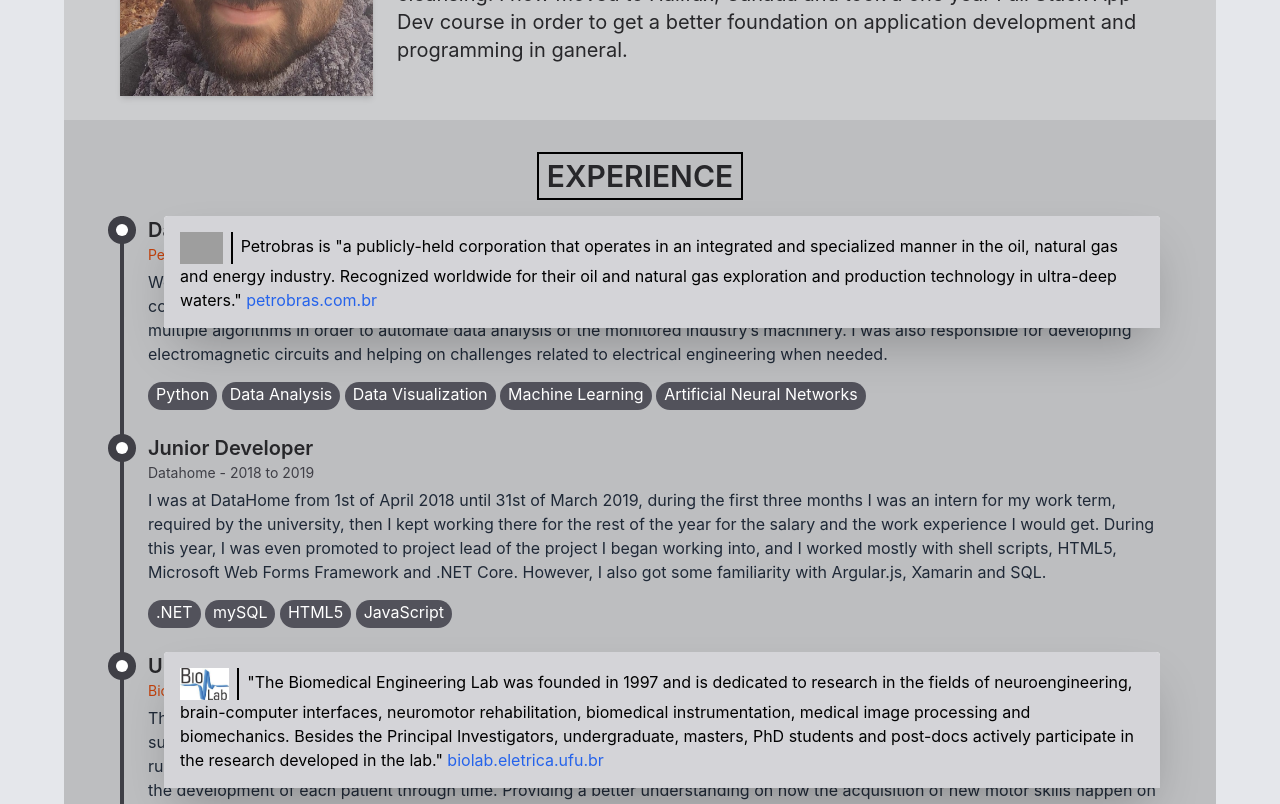
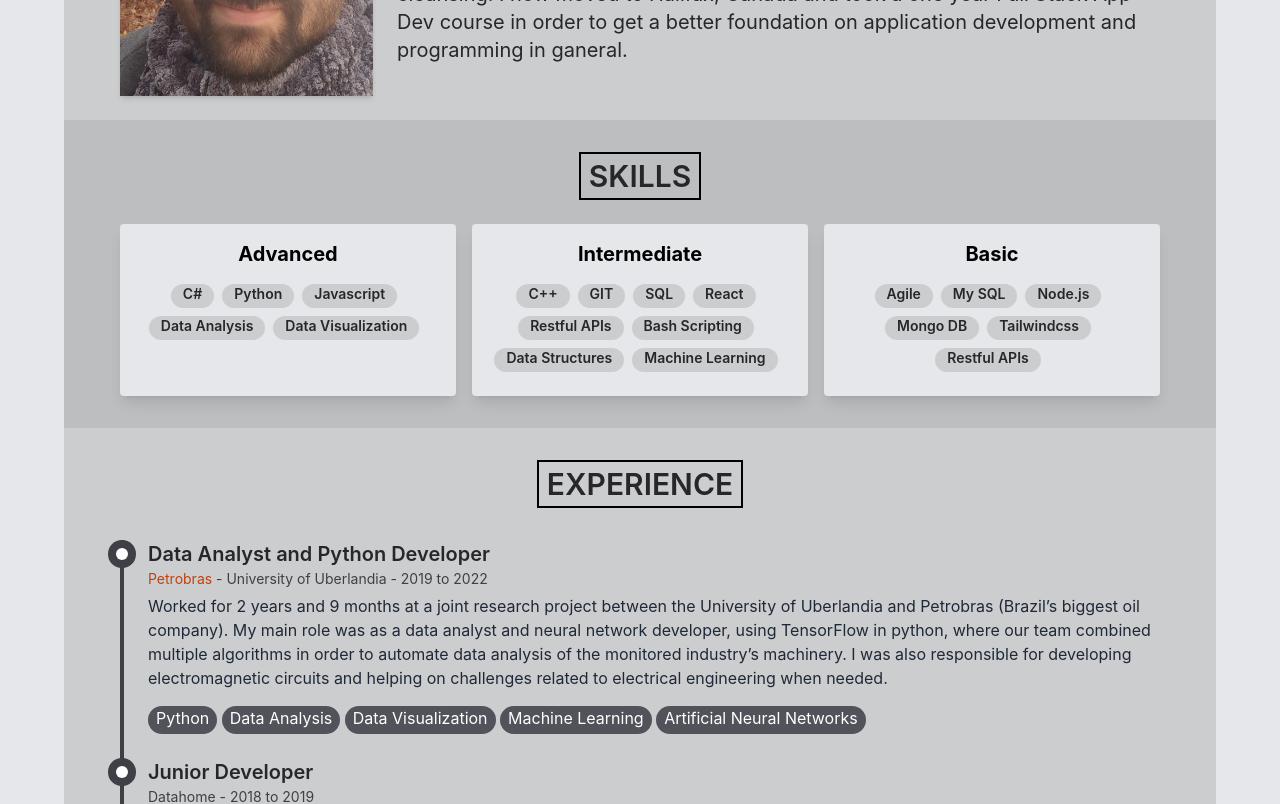
Before and after one commit to tuliotorezan/portfolio, a React (Create React App) app: page / in a window 1280 px wide. Shown: the part 280-1084 px from the top of the page. Built offline with nearby package versions, Linux system fonts and the light colour scheme; grey boxes are pictures that could not be loaded.

Commit message:
skills component

```diff
--- a/src/App.js
+++ b/src/App.js
@@ -3,11 +3,13 @@ import './App.css';
 import Intro from './components/Intro/Intro';
 import Education from './components/Education/Education';
 import Work from './components/Work/Work';
+import Skills from './components/Skills/Skills';
 
 function App() {
   return (
     <div className="App">
       <Intro/>
+      <Skills/>
       <Work/>
       <Education/>
     </div>
--- a/src/components/Education/Education.js
+++ b/src/components/Education/Education.js
@@ -3,7 +3,7 @@ import React from 'react'
 function Education(props) {
     return (
         <section className="bg-gray-200 dark:bg-zinc-800">
-            <div className="max-w-6xl px-6 pt-8 pb-2 mx-auto bg-main-color">
+            <div className="max-w-6xl px-6 pt-8 pb-2 mx-auto bg-main-color2">
                 <div className='mx-auto mb-4 w-fit border-2 border-black dark:border-white'><h1 className='m-1 mx-2 text-2xl font-semibold text-zinc-800 capitalize lg:text-3xl dark:text-gray-200'>EDUCATION</h1></div>
                 <div className='mx-6 grid grid-cols-1 divide-y divide-solid divide-black dark:divide-white'>
                     <div  className='py-4 m-1 text-zinc-800 dark:text-gray-200'>
--- /dev/null
+++ b/src/components/Skills/Skills.js
@@ -0,0 +1,56 @@
+import React, { Component } from 'react'
+
+export default class Skills extends Component {
+    render() {
+        return (
+            <section className="bg-gray-200 dark:bg-zinc-800">
+                <div className="max-w-6xl px-6 py-8 mx-auto bg-main-color2">
+                    <div className='mx-auto mb-6 w-fit border-2 border-black dark:border-white'><h1 className='m-1 mx-2 text-2xl font-semibold text-zinc-800 capitalize lg:text-3xl dark:text-gray-200'>SKILLS</h1></div>
+                    <div className='px-8 grid grid-cols-3 gap-4'>
+                        <div class="max-w-sm bg-gray-200 rounded overflow-hidden shadow-lg inline">
+                                <div class="px-4 py-4 flex justify-center">
+                                    <div class="font-bold text-xl">Advanced</div>
+                                </div>
+                                <div class="px-4 pb-4 flex justify-center flex-wrap">
+                                    <span class="inline-block bg-main-color rounded-full px-3 pb-1 text-sm font-semibold text-zinc-800 mr-2 mb-2">C#</span>
+                                    <span class="inline-block bg-main-color rounded-full px-3 pb-1 text-sm font-semibold text-zinc-800 mr-2 mb-2">Python</span>
+                                    <span class="inline-block bg-main-color rounded-full px-3 pb-1 text-sm font-semibold text-zinc-800 mr-2 mb-2">Javascript</span>
+                                    <span class="inline-block bg-main-color rounded-full px-3 pb-1 text-sm font-semibold text-zinc-800 mr-2 mb-2">Data Analysis</span>
+                                    <span class="inline-block bg-main-color rounded-full px-3 pb-1 text-sm font-semibold text-zinc-800 mr-2 mb-2">Data Visualization</span>
+                                </div>
+                        </div>
+                        <div class="max-w-sm bg-gray-200 rounded overflow-hidden shadow-lg inline">
+                                <div class="px-4 py-4 flex justify-center">
+                                    <div class="font-bold text-xl">Intermediate</div>
+                                </div>
+                                <div class="px-4 pb-4 flex justify-center flex-wrap">
+                                    <span class="inline-block bg-main-color rounded-full px-3 pb-1 text-sm font-semibold text-zinc-800 mr-2 mb-2">C++</span>
+                                    <span class="inline-block bg-main-color rounded-full px-3 pb-1 text-sm font-semibold text-zinc-800 mr-2 mb-2">GIT</span>
+                                    <span class="inline-block bg-main-color rounded-full px-3 pb-1 text-sm font-semibold text-zinc-800 mr-2 mb-2">SQL</span>
+                                    <span class="inline-block bg-main-color rounded-full px-3 pb-1 text-sm font-semibold text-zinc-800 mr-2 mb-2">React</span>
+                                    <span class="inline-block bg-main-color rounded-full px-3 pb-1 text-sm font-semibold text-zinc-800 mr-2 mb-2">Restful APIs</span>
+                                    <span class="inline-block bg-main-color rounded-full px-3 pb-1 text-sm font-semibold text-zinc-800 mr-2 mb-2">Bash Scripting</span>
+                                    <span class="inline-block bg-main-color rounded-full px-3 pb-1 text-sm font-semibold text-zinc-800 mr-2 mb-2">Data Structures</span>
+                                    <span class="inline-block bg-main-color rounded-full px-3 pb-1 text-sm font-semibold text-zinc-800 mr-2 mb-2">Machine Learning</span>
+                                </div>
+                        </div>
+                        <div class="max-w-sm bg-gray-200 rounded overflow-hidden shadow-lg inline">
+                                <div class="px-6 py-4 flex justify-center">
+                                    <div class="font-bold text-xl">Basic</div>
+                                </div>
+                                <div class="px-4 pb-4 flex justify-center flex-wrap">
+                                    <span class="inline-block bg-main-color rounded-full px-3 pb-1 text-sm font-semibold text-zinc-800 mr-2 mb-2">Agile</span>
+                                    <span class="inline-block bg-main-color rounded-full px-3 pb-1 text-sm font-semibold text-zinc-800 mr-2 mb-2">My SQL</span>
+                                    <span class="inline-block bg-main-color rounded-full px-3 pb-1 text-sm font-semibold text-zinc-800 mr-2 mb-2">Node.js</span>
+                                    <span class="inline-block bg-main-color rounded-full px-3 pb-1 text-sm font-semibold text-zinc-800 mr-2 mb-2">Mongo DB</span>
+                                    <span class="inline-block bg-main-color rounded-full px-3 pb-1 text-sm font-semibold text-zinc-800 mr-2 mb-2">Tailwindcss</span>
+                                    <span class="inline-block bg-main-color rounded-full px-3 pb-1 text-sm font-semibold text-zinc-800 mr-2 mb-2">Restful APIs</span>
+                                </div>
+                        </div>
+
+                    </div>
+                </div>
+            </section>
+        )
+    }
+}
--- a/src/components/Work/Work.js
+++ b/src/components/Work/Work.js
@@ -4,19 +4,19 @@ import PropTypes from 'prop-types'
 function Work(props) {
     return (
         <section className="bg-gray-200 dark:bg-zinc-800">
-            <div className="max-w-6xl px-6 pt-8 pb-2 mx-auto bg-main-color2">
-                <div className='mx-auto mb-4 w-fit border-2 border-black dark:border-white'><h1 className='m-1 mx-2 text-2xl font-semibold text-zinc-800 capitalize lg:text-3xl dark:text-gray-200'>EXPERIENCE</h1></div>
+            <div className="max-w-6xl px-6 pt-8 pb-2 mx-auto bg-main-color">
+                <div className='mx-auto mb-8 w-fit border-2 border-black dark:border-white'><h1 className='m-1 mx-2 text-2xl font-semibold text-zinc-800 capitalize lg:text-3xl dark:text-gray-200'>EXPERIENCE</h1></div>
                 <div className='px-8'>
                     <ol className="relative border-l-4 border-zinc-700 dark:border-zinc-200">
                         <li className="mb-6 ml-6 ">
                             <span className="absolute flex items-center justify-center w-3 h-3 bg-white rounded-full mt-2 -left-2 ring-8 ring-zinc-700 dark:ring-zinc-200 dark:bg-zinc-800" />
                             <h2 className="flex items-center mb-1 text-xl font-semibold text-zinc-800 dark:text-white">Data Analyst and Python Developer</h2>
                             <time className="block mb-2 text-sm font-normal leading-none text-zinc-700 dark:text-zinc-200"><a className='hover:text-zinc-700 focus:outline-none text-orange-700 cursor-pointer' onMouseOver={() => { document.getElementById("petroPopover").classList.toggle("opacity-0") }}>Petrobras</a> - University of Uberlandia - 2019 to 2022</time>
-                            <div id="petroPopover" className="absolute z-10 transition duration-150 ease-in-out md:mt-0 mt-8 top-0 left-0 sm:ml-10 md:ml-10">
+                            <div id="petroPopover" className="opacity-0 absolute z-10 transition duration-150 ease-in-out md:mt-0 mt-8 top-0 left-0 sm:ml-10 md:ml-10">
                                 <div class="relatie w-full bg-white rounded shadow-2xl">
-                                    <div class="relative bg-zinc-300 rounded-t py-4 px-4">
+                                    <div class="relative bg-gray-200 rounded-t py-4 px-4">
                                         <img src="/petrobras.png" className="max-h-8 inline pr-2 border-r-2 border-black"/>
-                                        <p className='pl-2 inline'>Petrobras is "a publicly-held corporation that operates in an integrated and specialized manner in the oil, natural gas and energy industry. Recognized worldwide for their oil and natural gas exploration and production technology in ultra-deep waters." <a className='text-blue-600 hover:text-blue-800' href="https://petrobras.com.br/en/about-us/profile/">petrobras.com.br</a> </p>
+                                        <p className='pl-2 inline'>Petrobras is "a publicly-held corporation that operates in an integrated and specialized manner in the oil, natural gas and energy industry. Recognized worldwide for their oil and natural gas exploration and production technology in ultra-deep waters." <a className='text-blue-600 hover:text-blue-800' href="https://petrobras.com.br/en/about-us/profile/" target="_blank">petrobras.com.br</a> </p>
                                     </div>
                                 </div>
                             </div>
@@ -34,11 +34,11 @@ function Work(props) {
                             <span className="absolute flex items-center justify-center w-3 h-3 bg-white rounded-full mt-2 -left-2 ring-8 ring-zinc-700 dark:ring-zinc-200 dark:bg-zinc-800" />
                             <h2 className="flex items-center ml-6 mb-1 text-xl font-semibold text-zinc-800 dark:text-white">Undergrad Research Assistant</h2>
                             <time className="block mb-2 ml-6 text-sm font-normal leading-none text-zinc-700 dark:text-zinc-200"><a className='hover:text-zinc-700 focus:outline-none text-orange-700 cursor-pointer' onMouseOver={() => { document.getElementById("biolabPopover").classList.toggle("opacity-0") }}>Biolab</a> - Awarded grant by "Institutional Program for Scientific Initiation Grants" - 2018 to 2019</time>
-                            <div id="biolabPopover" className="absolute z-10 transition duration-150 ease-in-out md:mt-0 mt-8 top-0 left-0 sm:ml-10 md:ml-10">
+                            <div id="biolabPopover" className="opacity-0 absolute z-10 transition duration-150 ease-in-out md:mt-0 mt-8 top-0 left-0 sm:ml-10 md:ml-10">
                                 <div class="relatie w-full bg-white rounded shadow-2xl">
-                                    <div class="relative bg-zinc-300 rounded-t py-4 px-4">
+                                    <div class="relative bg-gray-200 rounded-t py-4 px-4">
                                         <img src="/biolab.jpg" className="max-h-8 inline pr-2 border-r-2 border-black"/>
-                                        <p className='pl-2 inline'>"The Biomedical Engineering Lab was founded in 1997 and is dedicated to research in the fields of neuroengineering, brain-computer interfaces, neuromotor rehabilitation, biomedical instrumentation, medical image processing and biomechanics. Besides the Principal Investigators, undergraduate, masters, PhD students and post-docs actively participate in the research developed in the lab." <a className='text-blue-600 hover:text-blue-800' href="http://www.biolab.eletrica.ufu.br/en/index.html">biolab.eletrica.ufu.br</a> </p>
+                                        <p className='pl-2 inline'>"The Biomedical Engineering Lab was founded in 1997 and is dedicated to research in the fields of neuroengineering, brain-computer interfaces, neuromotor rehabilitation, biomedical instrumentation, medical image processing and biomechanics. Besides the Principal Investigators, undergraduate, masters, PhD students and post-docs actively participate in the research developed in the lab." <a className='text-blue-600 hover:text-blue-800' href="http://www.biolab.eletrica.ufu.br/en/index.html" target="_blank">biolab.eletrica.ufu.br</a> </p>
                                     </div>
                                 </div>
                             </div>
@@ -56,11 +56,11 @@ function Work(props) {
                             <span className="absolute flex items-center justify-center w-3 h-3 bg-white rounded-full mt-2 -left-2 ring-8 ring-zinc-700 dark:ring-zinc-200 dark:bg-zinc-800" />
                             <h2 className="flex items-center mb-1 ml-6 text-xl font-semibold text-zinc-800 dark:text-white">Summer Intern</h2>
                             <time className="block mb-2 ml-6 text-sm font-normal leading-none text-zinc-700 dark:text-zinc-200"><a className='hover:text-zinc-700 focus:outline-none text-orange-700 cursor-pointer' onMouseOver={() => { document.getElementById("stuartPopover").classList.toggle("opacity-0") }}>Stuart Lab</a> - University of California, Santa Cruz - 2016</time>
-                            <div id="stuartPopover" className="absolute z-10 transition duration-150 ease-in-out md:mt-0 mt-8 top-0 left-0 sm:ml-10 md:ml-10">
+                            <div id="stuartPopover" className="opacity-0 absolute z-10 transition duration-150 ease-in-out md:mt-0 mt-8 top-0 left-0 sm:ml-10 md:ml-10">
                                 <div class="relatie w-full bg-white rounded shadow-2xl">
-                                    <div class="relative bg-zinc-300 rounded-t py-4 px-4">
+                                    <div class="relative bg-gray-200 rounded-t py-4 px-4">
                                         <img src="/UCSC.png" className="max-h-8 inline pr-2 border-r-2 border-black"/>
-                                        <p className='pl-2 inline'>"The Stuart lab uses data-driven approaches to identify and characterize genetic networks, investigate how they've evolved, and then use them to simulate and predict cellular behavior. Our approach is to design computational models and algorithms that integrate high-throughput molecular biology datasets (genomic, epigenomic, and functional genomic) to predict cellular- and organism-level phenotypes." And funnily enough I'm still in <a className='text-blue-600 hover:text-blue-800' href="https://sysbiowiki.soe.ucsc.edu/">their website</a>'s pictures</p>
+                                        <p className='pl-2 inline'>"The Stuart lab uses data-driven approaches to identify and characterize genetic networks, investigate how they've evolved, and then use them to simulate and predict cellular behavior. Our approach is to design computational models and algorithms that integrate high-throughput molecular biology datasets (genomic, epigenomic, and functional genomic) to predict cellular- and organism-level phenotypes." And funnily enough younger me is still in <a className='text-blue-600 hover:text-blue-800' href="https://sysbiowiki.soe.ucsc.edu/" target="_blank">their website</a>'s pictures</p>
                                     </div>
                                 </div>
                             </div>
```
